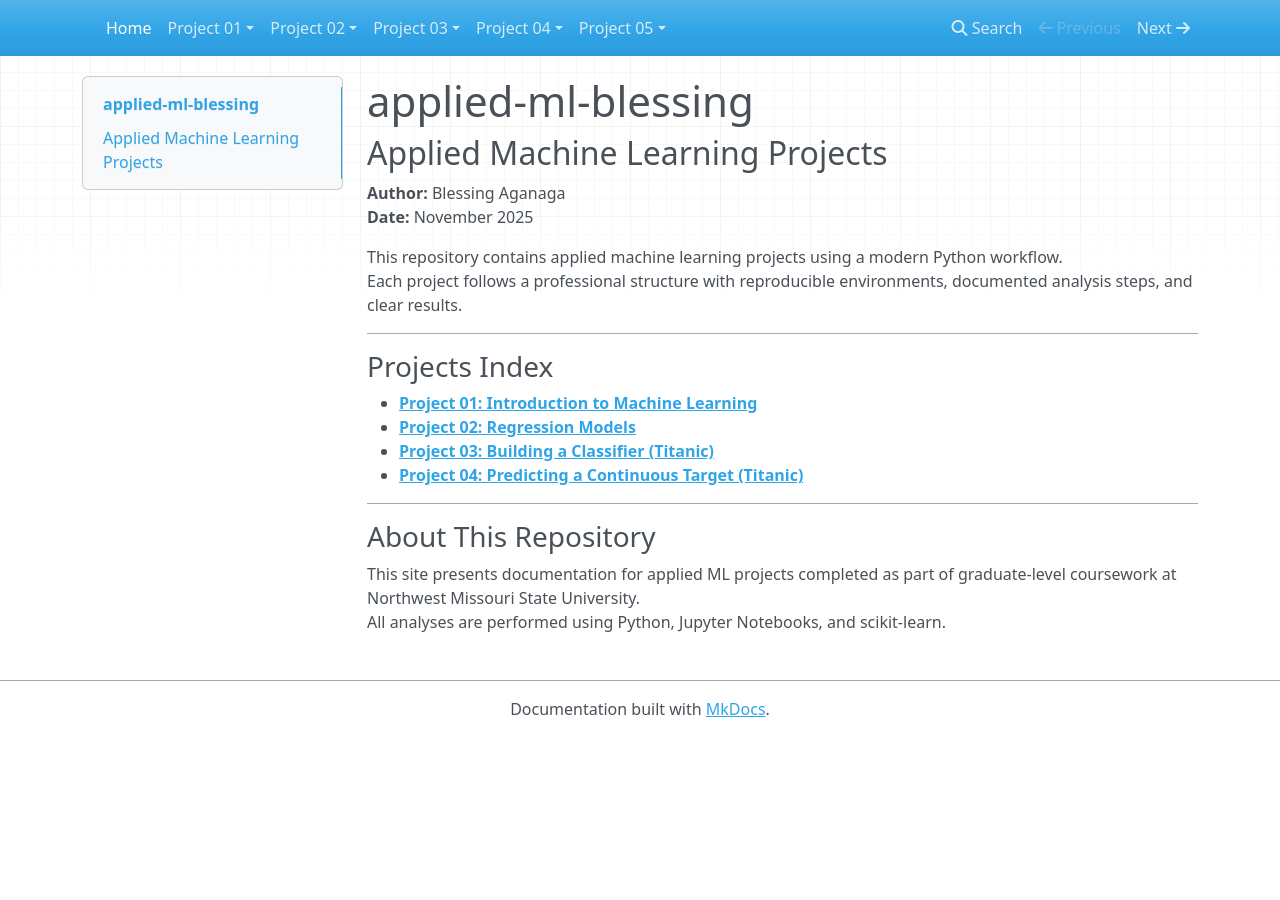
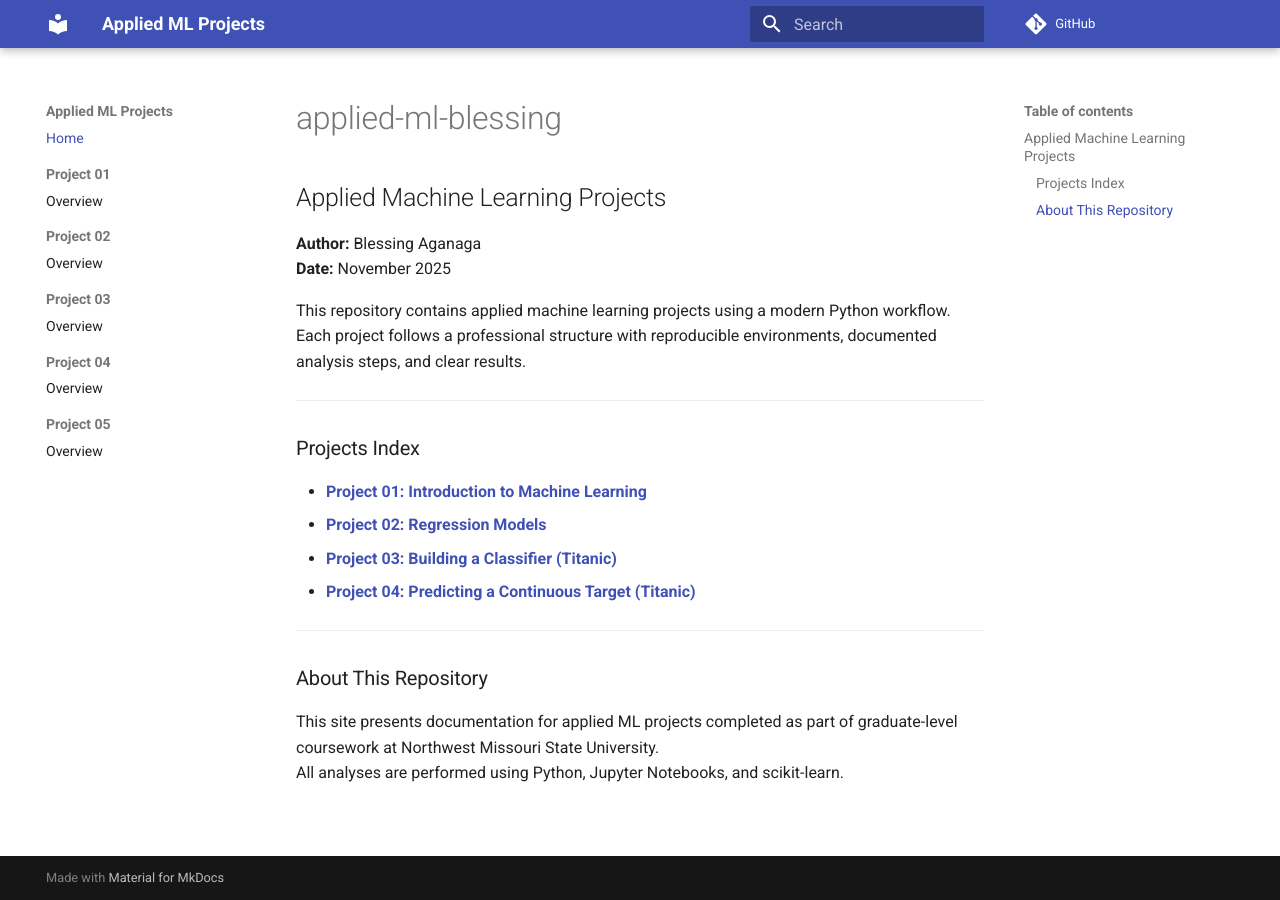
Before and after one commit to teflxndxn/applied-ml-blessing, an MkDocs documentation site: the page built from docs/index.md, in a window 1280 px wide. Built offline with MkDocs 1.6.1 and Material for MkDocs 9.7.7, drawn with Linux system fonts in a browser that asks for light colours; nearby versions of some CDN libraries; comment, search, counter and statistics services are not loaded.

Commit message:
Fix mkdocs.yml missing site_name

```diff
--- a/mkdocs.yml
+++ b/mkdocs.yml
@@ -1,3 +1,42 @@
+site_name: Applied ML Projects
+site_url: https://teflxndxn.github.io/applied-ml-blessing/
+repo_url: https://github.com/teflxndxn/applied-ml-blessing
+site_description: Professional applied machine learning projects by Blessing Aganaga
+site_author: Blessing Aganaga
+
+docs_dir: docs
+site_dir: site
+
+theme:
+  name: material
+  features:
+    - navigation.expand
+    - navigation.sections
+    - navigation.top
+    - search.suggest
+    - search.highlight
+    - content.code.copy
+    - toc.follow
+  palette:
+    - scheme: default
+      primary: indigo
+      accent: indigo
+    - scheme: slate
+      primary: indigo
+      accent: indigo
+
+plugins:
+  - search
+
+markdown_extensions:
+  - admonition
+  - codehilite
+  - tables
+  - toc:
+      permalink: true
+  - pymdownx.superfences
+  - pymdownx.details
+
 nav:
   - Home: index.md
   - Project 01:
```
